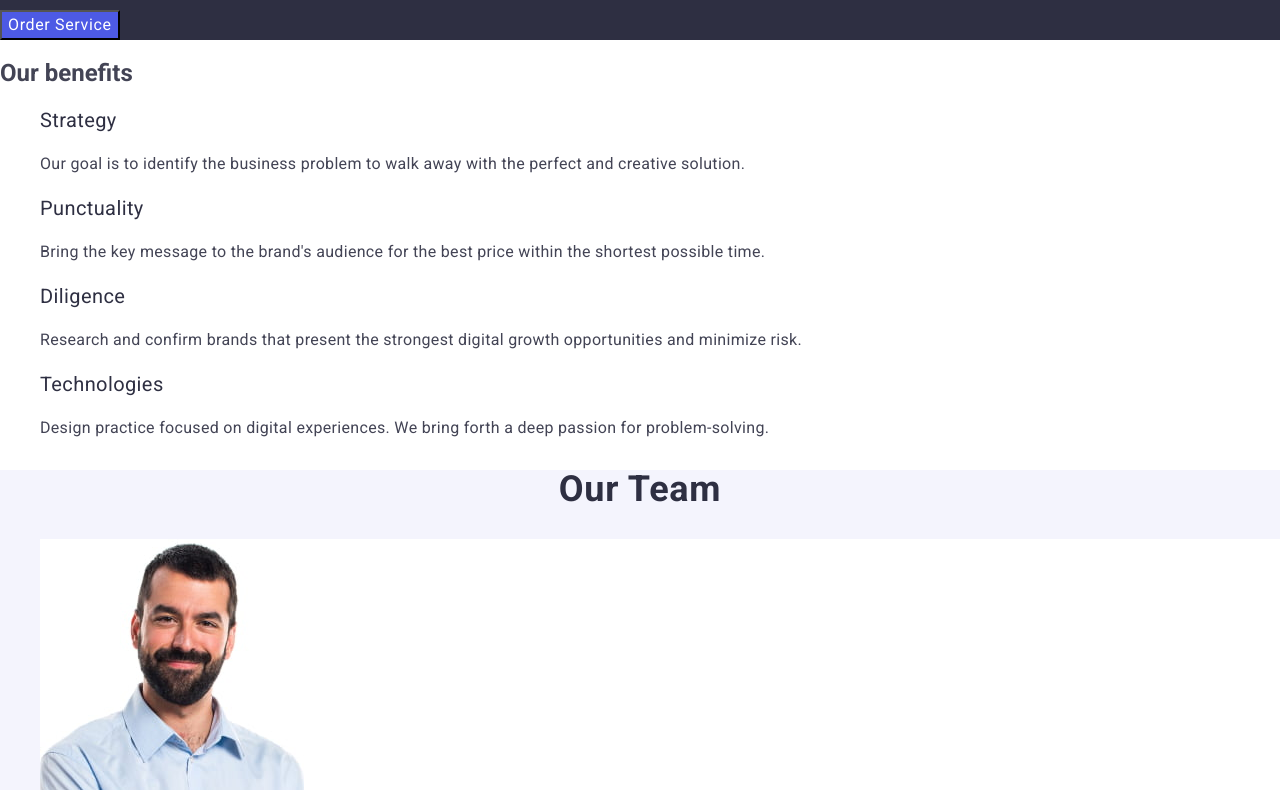
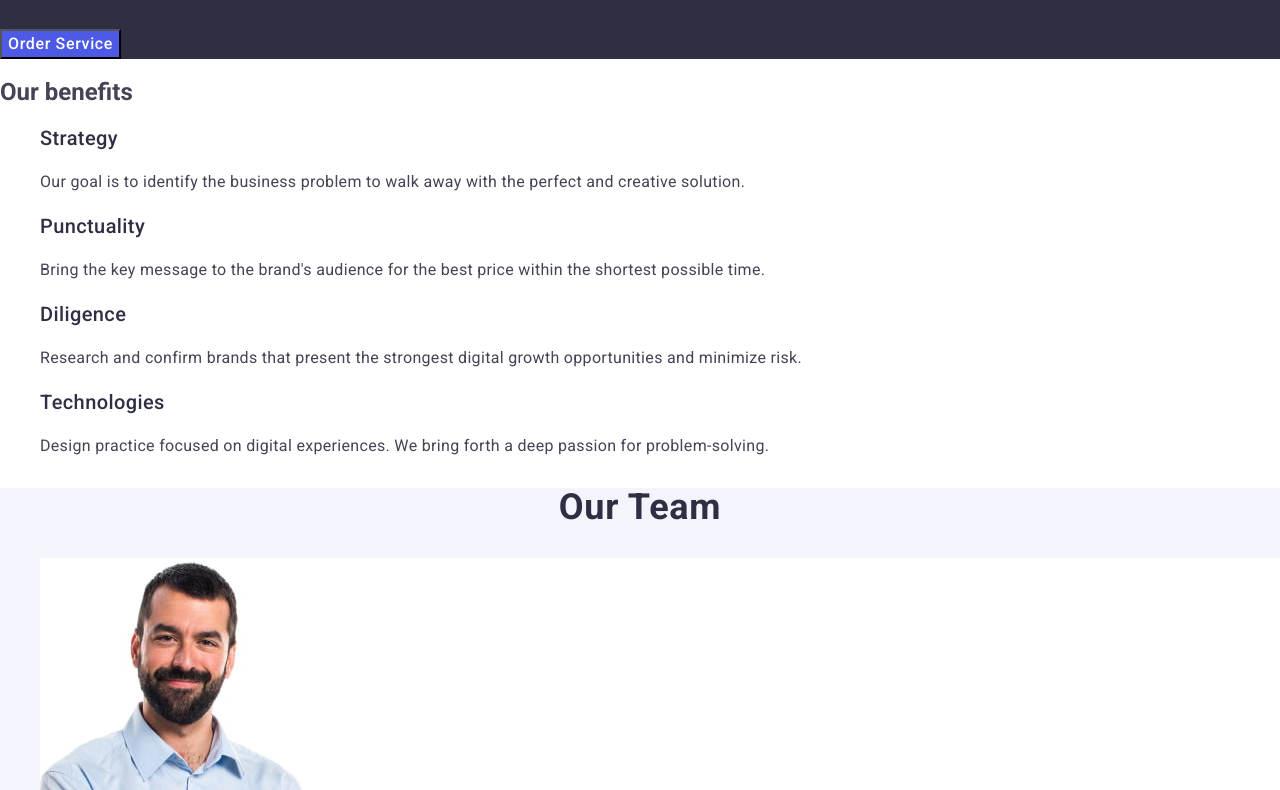
Before and after one commit to diannakazarian/goit-markup-hm-02, a plain HTML site: page index.html in a window 1280 px wide. Shown: the part 316-1106 px from the top of the page. Drawn offline with nearby package versions, Linux system fonts and the light colour scheme.

Commit message:
add markup

```diff
--- a/index.html
+++ b/index.html
@@ -8,8 +8,10 @@
     <link rel="preconnect" href="https://fonts.googleapis.com" />
     <link rel="preconnect" href="https://fonts.gstatic.com" crossorigin />
     <link
-      href="https://fonts.googleapis.com/css2?family=Raleway:wght@700&family=Roboto:ital,wght@0,400;0,700;1,900&display=swap"
+      href="https://fonts.googleapis.com/css2?family=Raleway:wght@700&family=Roboto:wght@400;500;700&display=swap"
       rel="stylesheet"
+    />
+
     />
     <link
       rel="stylesheet"
```
